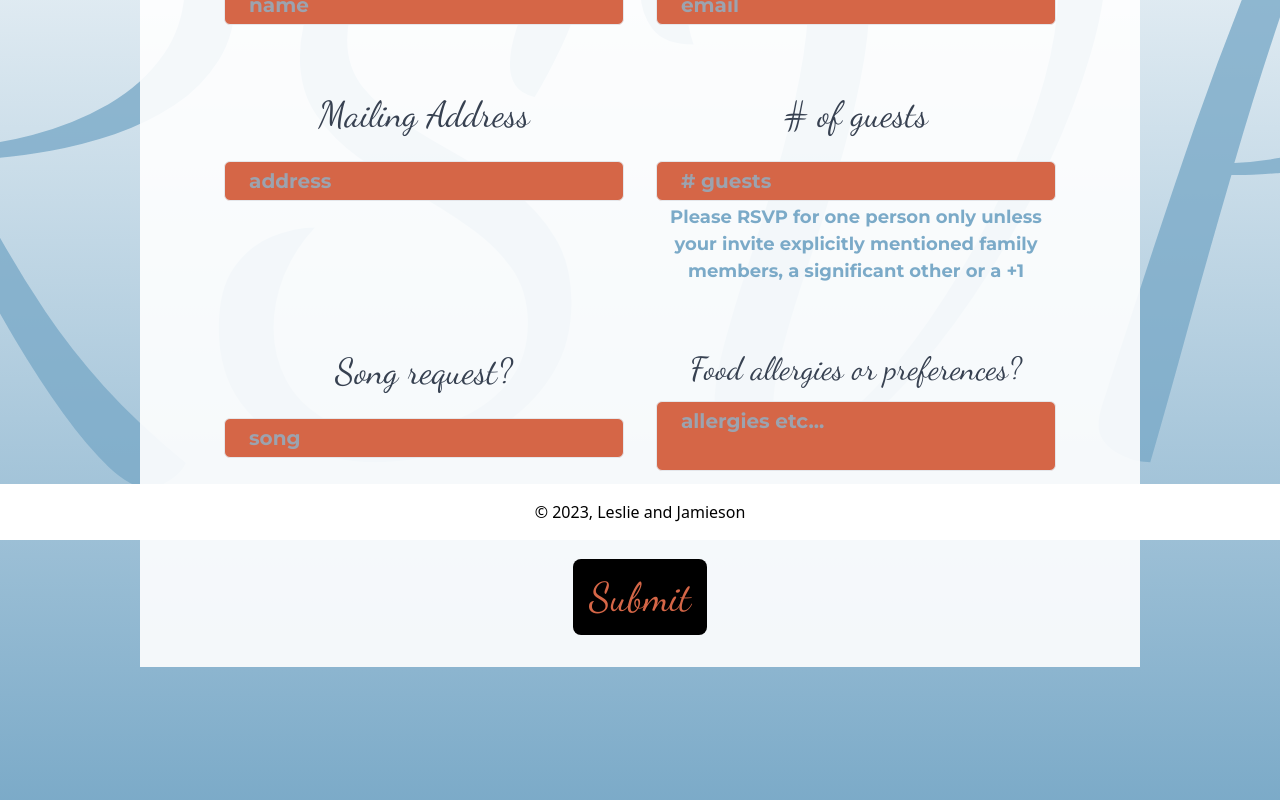
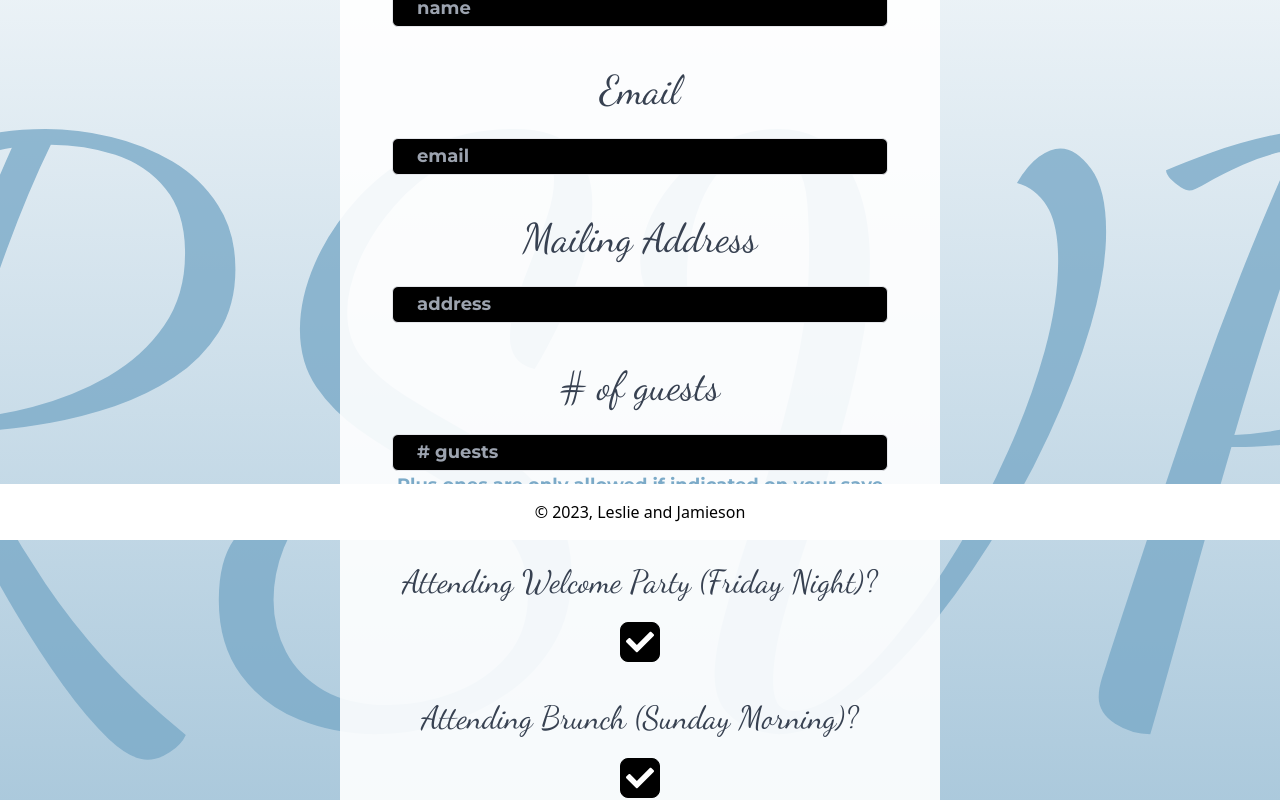
Before and after one commit to jamiesonreinhard/tailored-food-2.0, a Next.js app: page /rsvp in a window 1280 px wide. Shown: the part 260-1060 px from the top of the page. Built offline with nearby package versions, Linux system fonts and the light colour scheme.

Commit message:
add checkboxes for welcome party and brunch attendance

```diff
--- a/src/pages/rsvp.js
+++ b/src/pages/rsvp.js
@@ -1,6 +1,8 @@
+/* eslint-disable @next/next/no-img-element */
 import Layout from "@/components/layout";
 import React, { useState } from "react";
 import LoadingIndicator from "@/components/loading";
+import Image from "next/image";
 
 const Rsvp = () => {
   const [loading, setLoading] = React.useState(false);
@@ -9,6 +11,8 @@ const Rsvp = () => {
   const [email, setEmail] = useState("");
   const [address, setAddress] = useState("");
   const [numGuests, setNumGuests] = useState("");
+  const [welcomeResp, setWelcomeResp] = useState(true);
+  const [brunchResp, setBrunchResp] = useState(true);
   const [songRequest, setSongRequest] = useState("");
   const [foodPrefs, setFoodPrefs] = useState("");
   const [errors, setErrors] = useState({});
@@ -24,6 +28,8 @@ const Rsvp = () => {
         name: name,
         address: address,
         numGuests: numGuests,
+        welcomeResp: welcomeResp,
+        brunchResp: brunchResp,
         songRequest: songRequest,
         foodPrefs: foodPrefs,
       };
@@ -38,6 +44,7 @@ const Rsvp = () => {
           console.log("Success:", data);
           setLoading(false);
           setSubmitted(true);
+          window.scrollTo(0, 0);
         })
         //Then with the error genereted...
         .catch((error) => {
@@ -46,7 +53,7 @@ const Rsvp = () => {
         });
     } else {
       setErrors(validationErrors);
-      alert("Missing fields!")
+      alert("Missing fields!");
     }
   };
 
@@ -82,9 +89,9 @@ const Rsvp = () => {
         </h1>
         <form
           onSubmit={handleSubmit}
-          className={`mt-[140px] mx-auto w-[90%] max-w-[1000px]
+          className={`mt-[140px] mx-auto w-[90%] max-w-[600px] cursive
           bg-white/[0.9] p-[24px] lg:p-[32px] flex flex-col items-center
-          sm:gap-[28px] cursive text-[#7baac8] text-center text-[36px] z-[20]`}
+          sm:gap-[28px] text-[#7baac8] text-center text-[32px] z-[20]`}
         >
           {loading ? (
             <LoadingIndicator />
@@ -99,11 +106,11 @@ const Rsvp = () => {
                 </div>
               ) : (
                 <>
-                  <div className="w-full px-[20px] flex gap-[18px] sm:gap-[32px] pb-4 flex-wrap items-start justify-center">
-                    <div className="mb-2 w-[400px] pb-[20px]">
+                  <div className="w-full px-[20px] flex gap-[18px] sm:gap-[24px] pb-4 flex-wrap items-start justify-center">
+                    <div className="mb-2 w-full">
                       <label
                         htmlFor="name"
-                        className="block mb-2 font-medium text-gray-700 text-[30px] lg:text-[36px]"
+                        className="block mb-2 font-medium text-gray-700 text-[32px] lg:text-[40px]"
                       >
                         Name
                       </label>
@@ -114,21 +121,21 @@ const Rsvp = () => {
                         name="name"
                         value={name}
                         onChange={(e) => setName(e.target.value)}
-                        className={`w-full px-4 bg-[#d56647] text-white font-semibold
-                        indent-2 input-font text-[20px] py-1 border rounded-md focus:outline-none ${
+                        className={`w-full px-4 bg-black text-white font-semibold
+                        indent-2 input-font text-[18px] py-1 border rounded-md focus:outline-none ${
                           errors.name ? "border-[#a61e51]" : ""
                         }`}
                       />
                       {errors.name && (
-                        <p className="mt-1 text-[20px] input-font text-[#d56647]">
+                        <p className="mt-1 text-[18px] input-font text-[#d56647]">
                           {errors.name}
                         </p>
                       )}
                     </div>
-                    <div className="mb-2 w-[400px] pb-[20px]">
+                    <div className="mb-2 w-full">
                       <label
                         htmlFor="email"
-                        className="block mb-2 font-medium text-gray-700 text-[30px] lg:text-[36px]"
+                        className="block mb-2 font-medium text-gray-700 text-[32px] lg:text-[40px]"
                       >
                         Email
                       </label>
@@ -139,21 +146,21 @@ const Rsvp = () => {
                         name="email"
                         value={email}
                         onChange={(e) => setEmail(e.target.value)}
-                        className={`w-full px-4 bg-[#d56647] text-white font-semibold
-                  indent-2 input-font text-[20px] py-1 border rounded-md focus:outline-none ${
+                        className={`w-full px-4 bg-black text-white font-semibold
+                  indent-2 input-font text-[18px] py-1 border rounded-md focus:outline-none ${
                     errors.email ? "border-[#a61e51]" : ""
                   }`}
                       />
                       {errors.email && (
-                        <p className="mt-1 text-[20px] input-font text-[#d56647]">
+                        <p className="mt-1 text-[18px] input-font text-[#d56647]">
                           {errors.email}
                         </p>
                       )}
                     </div>
-                    <div className="mb-2 w-[400px] pb-[20px]">
+                    <div className="mb-2 w-full">
                       <label
                         htmlFor="email"
-                        className="block mb-2 font-medium text-gray-700 text-[30px] lg:text-[36px]"
+                        className="block mb-2 font-medium text-gray-700 text-[32px] lg:text-[40px]"
                       >
                         Mailing Address
                       </label>
@@ -164,21 +171,21 @@ const Rsvp = () => {
                         name="address"
                         value={address}
                         onChange={(e) => setAddress(e.target.value)}
-                        className={`w-full px-4 bg-[#d56647] text-white font-semibold
-                  indent-2 input-font text-[20px] py-1 border rounded-md focus:outline-none ${
+                        className={`w-full px-4 bg-black text-white font-semibold
+                  indent-2 input-font text-[18px] py-1 border rounded-md focus:outline-none ${
                     errors.address ? "border-[#a61e51]" : ""
                   }`}
                       />
                       {errors.address && (
-                        <p className="mt-1 text-[20px] input-font text-[#d56647]">
+                        <p className="mt-1 text-[18px] input-font text-[#d56647]">
                           {errors.address}
                         </p>
                       )}
                     </div>
-                    <div className="mb-2 w-[400px] pb-[20px]">
+                    <div className="mb-2 w-full">
                       <label
                         htmlFor="numGuests"
-                        className="block mb-2 font-medium text-gray-700 text-[30px] lg:text-[36px]"
+                        className="block mb-2 font-medium text-gray-700 text-[32px] lg:text-[40px]"
                       >
                         # of guests
                       </label>
@@ -189,22 +196,78 @@ const Rsvp = () => {
                         name="numGuests"
                         value={numGuests}
                         onChange={(e) => setNumGuests(e.target.value)}
-                        className={`w-full px-4 bg-[#d56647] text-white font-semibold
-                  indent-2 input-font text-[20px] py-1 border rounded-md focus:outline-none ${
-                    errors.numGuests ? "border-[#a61e51]" : ""
-                  }`}
+                        className={`w-full px-4 bg-black text-white font-semibold
+                        indent-2 input-font text-[18px] py-1 border rounded-md focus:outline-none ${
+                          errors.numGuests ? "border-[#a61e51]" : ""
+                        }`}
                       />
-                      <p className="input-font text-[18px] font-bold">Please RSVP for one person only unless your invite explicitly mentioned family members, a significant other or a +1</p>
+                      <p className="input-font text-[18px] font-bold">
+                        Plus ones are only allowed if indicated on your save the date / invitation
+                      </p>
                       {errors.numGuests && (
-                        <p className="mt-1 text-[20px] input-font text-[#d56647]">
+                        <p className="mt-1 text-[18px] input-font text-[#d56647]">
                           {errors.numGuests}
                         </p>
                       )}
                     </div>
-                    <div className="mb-2 w-[400px] pb-[20px]">
+                    <div className="mb-2 w-full flex flex-col items-center gap-[8px]">
                       <label
                         htmlFor="songRequest"
-                        className="block mb-2 font-medium text-gray-700 text-[30px] lg:text-[36px]"
+                        className="block mb-2 font-medium text-gray-700 text-[24px] lg:text-[32px]"
+                      >
+                        Attending Welcome Party (Friday Night)?
+                      </label>
+                      <div className="flex items-center gap-[16px]">
+                        <div
+                          onClick={(e) => {
+                            e.stopPropagation();
+                            setWelcomeResp(!welcomeResp);
+                          }}
+                          className={`cursor-pointer w-[40px] h-[40px] rounded-[8px] flex items-center bg-black border border-[1px] border-black justify-center
+                          ${welcomeResp ? "bg-black" : "bg-white"}`}
+                        >
+                          {welcomeResp && (
+                            <Image
+                              src={"/images/checkmark.svg"}
+                              alt={"checkmark"}
+                              width={28}
+                              height={28}
+                            />
+                          )}
+                        </div>
+                      </div>
+                    </div>
+                    <div className="mb-2 w-full flex flex-col items-center gap-[8px]">
+                      <label
+                        htmlFor="songRequest"
+                        className="block mb-2 font-medium text-gray-700 text-[24px] lg:text-[32px]"
+                      >
+                        Attending Brunch (Sunday Morning)?
+                      </label>
+                      <div className="flex items-center gap-[16px]">
+                        <div
+                          onClick={(e) => {
+                            e.stopPropagation();
+                            setBrunchResp(!brunchResp);
+                          }}
+                          className={`cursor-pointer w-[40px] h-[40px] rounded-[8px] flex items-center bg-black border border-[1px] border-black justify-center
+                          ${brunchResp ? "bg-black" : "bg-white"}`}
+                        >
+                          {brunchResp && (
+                            <Image
+                              src={"/images/checkmark.svg"}
+                              alt={"checkmark"}
+                              width={28}
+                              height={28}
+                            />
+                          )}
+                        </div>
+                      </div>
+                    </div>
+                    <div className="mb-2 w-full">
+                      <label
+                        htmlFor="songRequest"
+                        className="block mb-2 font-medium text-gray-700 text-[32px] lg:text-[40px]"
                       >
                         Song request?
                       </label>
@@ -215,14 +278,14 @@ const Rsvp = () => {
                         name="songRequest"
                         value={songRequest}
                         onChange={(e) => setSongRequest(e.target.value)}
-                        className={`w-full px-4 bg-[#d56647] text-white font-semibold
-                  indent-2 input-font text-[20px] py-1 border rounded-md focus:outline-none`}
+                        className={`w-full px-4 bg-black text-white font-semibold
+                        indent-2 input-font text-[18px] py-1 border rounded-md focus:outline-none`}
                       />
                     </div>
-                    <div className="mb-2 w-[400px] pb-[20px]">
+                    <div className="mb-2 w-full">
                       <label
                         htmlFor="foodPrefs"
-                        className="block mb-2 font-medium text-gray-700 text-[20px] lg:text-[32px]"
+                        className="block mb-2 font-medium text-gray-700 text-[18px] lg:text-[32px]"
                       >
                         Food allergies or preferences?
                       </label>
@@ -233,8 +296,8 @@ const Rsvp = () => {
                         name="foodPrefs"
                         value={foodPrefs}
                         onChange={(e) => setFoodPrefs(e.target.value)}
-                        className={`w-full px-4 bg-[#d56647] text-white font-semibold
-                  indent-2 input-font text-[20px] py-1 border rounded-md focus:outline-none resize-none`}
+                        className={`w-full px-4 bg-black text-white font-semibold
+                        indent-2 input-font text-[18px] py-1 border rounded-md focus:outline-none resize-none`}
                       />
                     </div>
                   </div>
```
Also changed, not shown: public/images/checkmark.svg (added).
